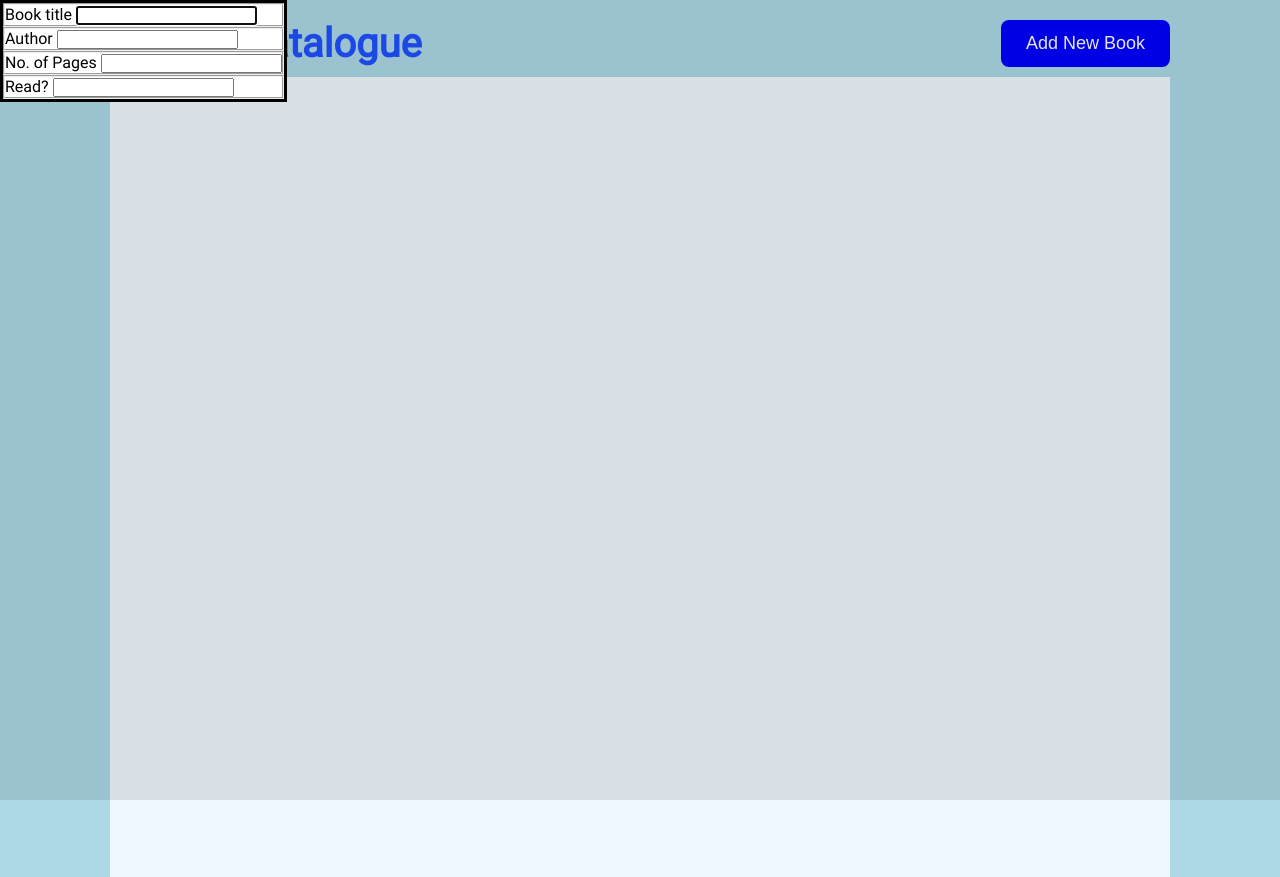
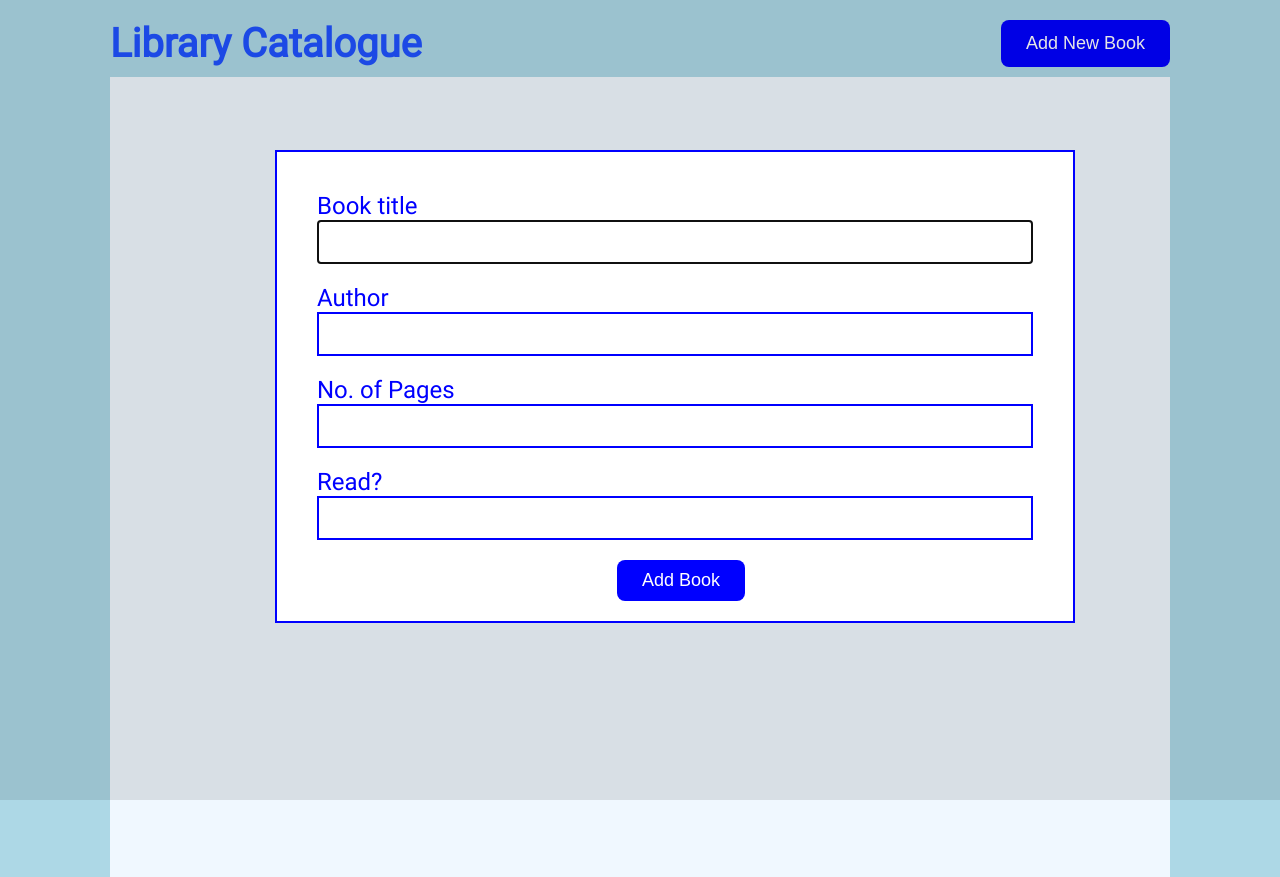
Before and after one commit to annalast1/Library, a plain HTML site: page index.html in a window 1280 px wide. Both pictures are taken after a click on the button "Add New Book". Drawn offline with Linux system fonts and the light colour scheme.

Commit message:
Dialog box opens when button clicked Dialog box styling finished

```diff
--- a/index.html
+++ b/index.html
@@ -13,17 +13,21 @@
         <dialog>
             <form method="dialog">
                 <fieldset>
-                <label for="title">Book title <input type="text" id="title"></label>
+                <label for="title">Book title</label>
+                <input type="text" id="title" name="title" aria-label="book title">
             </fieldset>
-            <fieldset>
-                <label for="author">Author <input type="text" id="author"></label>
-            </fieldset>
-            <fieldset>
-                <label for="pages">No. of Pages <input type="number" id="title"></label>
-            </fieldset>
-            <fieldset>
-                <label for="read">Read? <input type="text"</label>
-            </fieldset>
+                <fieldset>
+                    <label for="author">Author</label>
+                    <input type="text" id="author" name="author" aria-label="author">
+                </fieldset>
+                <fieldset>
+                    <label for="pages">No. of Pages</label>
+                    <input type="number" id="pages" name="pages" aria-label="number of pages">
+                <fieldset>
+                    <label for="read">Read?</label>
+                    <input type="text" id="read" name="read" aria-label="read?">
+                </fieldset>
+                <button id="add">Add Book</button>
             </form>
         </dialog>
     </header>
--- a/js-file.js
+++ b/js-file.js
@@ -23,3 +23,7 @@ const bookForm = document.querySelector("#book-info");
 bookForm.addEventListener("click", () => {
     dialog.showModal();
 })
+const addBook = Document.querySelector("#add");
+addBook.addEventListener("click", () => {
+
+})
--- a/style.css
+++ b/style.css
@@ -37,7 +37,6 @@ button {
     display: inline;
     background-color: blue;
     color: white;
-    bottom: 5px;
     padding: 10px 25px;
     border-radius: 8px;
     border: none;
@@ -56,3 +55,34 @@ button {
 .card {
     background-color: aliceblue;
 }
+
+dialog {
+    position: relative;
+    top: 150px;
+    left: 275px;
+    width: 800px;
+    border: 2px solid blue;
+}
+
+form {
+    font-size: 24px;
+    padding: 20px 40px 20px 40px;
+    color: blue;
+}
+
+fieldset {
+    border: none;
+    margin-top: 20px;
+}
+
+input {
+    line-height: 2;
+    width: 100%;
+    font-size: 20px;
+    border: 2px solid blue;
+}
+
+#add {
+    margin-left: 300px;
+    margin-top: 20px;
+}
```
